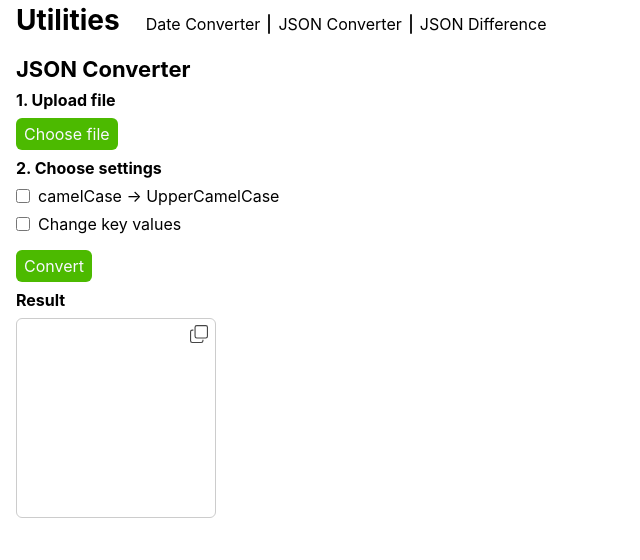
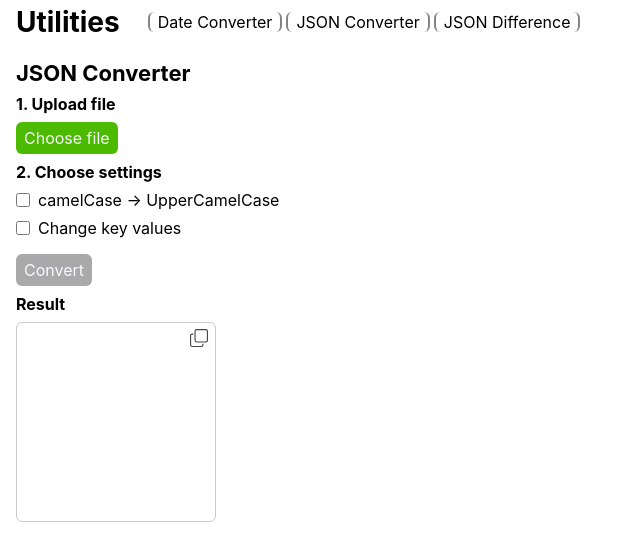
Before and after one commit to thornedll/utilities, a React (Create React App) app: page /utilities/jsonConverter in a window 1280 px wide. Shown: the top 560 px of the page, without its empty margins (0-640 px from the left). Built offline with nearby package versions, Linux system fonts and the light colour scheme.

Commit message:
made minor changes in Navigation, added styles for primary button disabled state

```diff
--- a/src/components/UI/styles.module.scss
+++ b/src/components/UI/styles.module.scss
@@ -31,6 +31,13 @@
   height: 32px;
   border-radius: 6px;
   cursor: pointer;
+}
+
+.btnPrimary {
+  &:disabled {
+    background-color: #a9a9a9;
+    cursor: not-allowed;
+  }
 }
 
 .btnIcon {
--- a/src/components/blocks/Navigation.tsx
+++ b/src/components/blocks/Navigation.tsx
@@ -1,18 +1,31 @@
 import { NavLink } from "react-router";
 import styles from "./styles.module.scss";
+
+const navigation = [
+  {
+    url: "utilities/",
+    visibleName: "Date Converter",
+  },
+  {
+    url: "utilities/jsonConverter",
+    visibleName: "JSON Converter",
+  },
+  {
+    url: "utilities/jsonDiff",
+    visibleName: "JSON Difference",
+  },
+];
 
 export const Navigation = () => {
   return (
     <nav className={styles.nav}>
-      <NavLink to="utilities/" className={styles.navLink}>
-        Date Converter
-      </NavLink>
-      <NavLink to="utilities/jsonConverter" className={styles.navLink}>
-        JSON Converter
-      </NavLink>
-      <NavLink to="utilities/jsonDiff" className={styles.navLink}>
-        JSON Difference
-      </NavLink>
+      {navigation.map((link) => (
+        <div className={styles.navLinkContainer}>
+          <NavLink to={link.url} className={styles.navLink}>
+            {link.visibleName}
+          </NavLink>
+        </div>
+      ))}
     </nav>
   );
 };
--- a/src/components/blocks/styles.module.scss
+++ b/src/components/blocks/styles.module.scss
@@ -1,27 +1,20 @@
 .nav {
-  padding: 10px;
+  padding: 12px;
   display: flex;
-  gap: 16px;
+  gap: 4px;
+}
+
+.navLinkContainer {
+  padding: 0 8px;
+  border-left: 2px solid rgb(100, 100, 100, 0.8);
+  border-right: 2px solid rgb(100, 100, 100, 0.8);
+  border-radius: 6px;
 }
 
 .navLink {
   position: relative;
   color: #000000;
   text-decoration: none;
-  &::before {
-    content: "";
-    display: inline-block;
-    background-color: rgb(30, 30, 30);
-    width: 0px;
-    height: 100%;
-    transform: translate(-8px, 4px);
-    border-radius: 1px;
-  }
-  &:not(:nth-of-type(1)) {
-    &::before {
-      width: 2px;
-    }
-  }
   &::after {
     content: "";
     background-color: #0a58ca;
@@ -34,7 +27,7 @@
       width: 100%;
       height: 2px;
       position: absolute;
-      bottom: -6px;
+      bottom: -2px;
       left: 0%;
       border-radius: 1px;
       transition: all 0.5s;
--- a/src/components/pages/JsonConverter.tsx
+++ b/src/components/pages/JsonConverter.tsx
@@ -90,6 +90,7 @@ export const JsonConverter = () => {
         if (rawText && typeof rawText === "string") {
           const result = JSON.parse(rawText);
           let res = result;
+
           const convertCaseChange = () => {
             res = convertToUpper(result);
           };
@@ -98,6 +99,7 @@ export const JsonConverter = () => {
               updateNestedKey(res, change.key, change.value);
             });
           };
+
           if (isConvertCaseChange && !isConvertKeyValueChange) {
             convertCaseChange();
           }
@@ -148,7 +150,7 @@ export const JsonConverter = () => {
                   numberKey={key + 1}
                   inputValue={i.key}
                   secondInputValue={i.value}
-                  placeholder="Key"
+                  placeholder="Key (full path)"
                   secondPlaceholder="New value"
                   handleKeyChange={handleKeyChange}
                   handleValueChange={handleValueChange}
@@ -165,6 +167,7 @@ export const JsonConverter = () => {
           text="Convert"
           onClick={() => convertFile(isCaseChange, isKeyValueChange, file)}
           type="primary"
+          disabled={file && (isCaseChange || isKeyValueChange) ? false : true}
         />
       </div>
       <h4>Result</h4>
```
